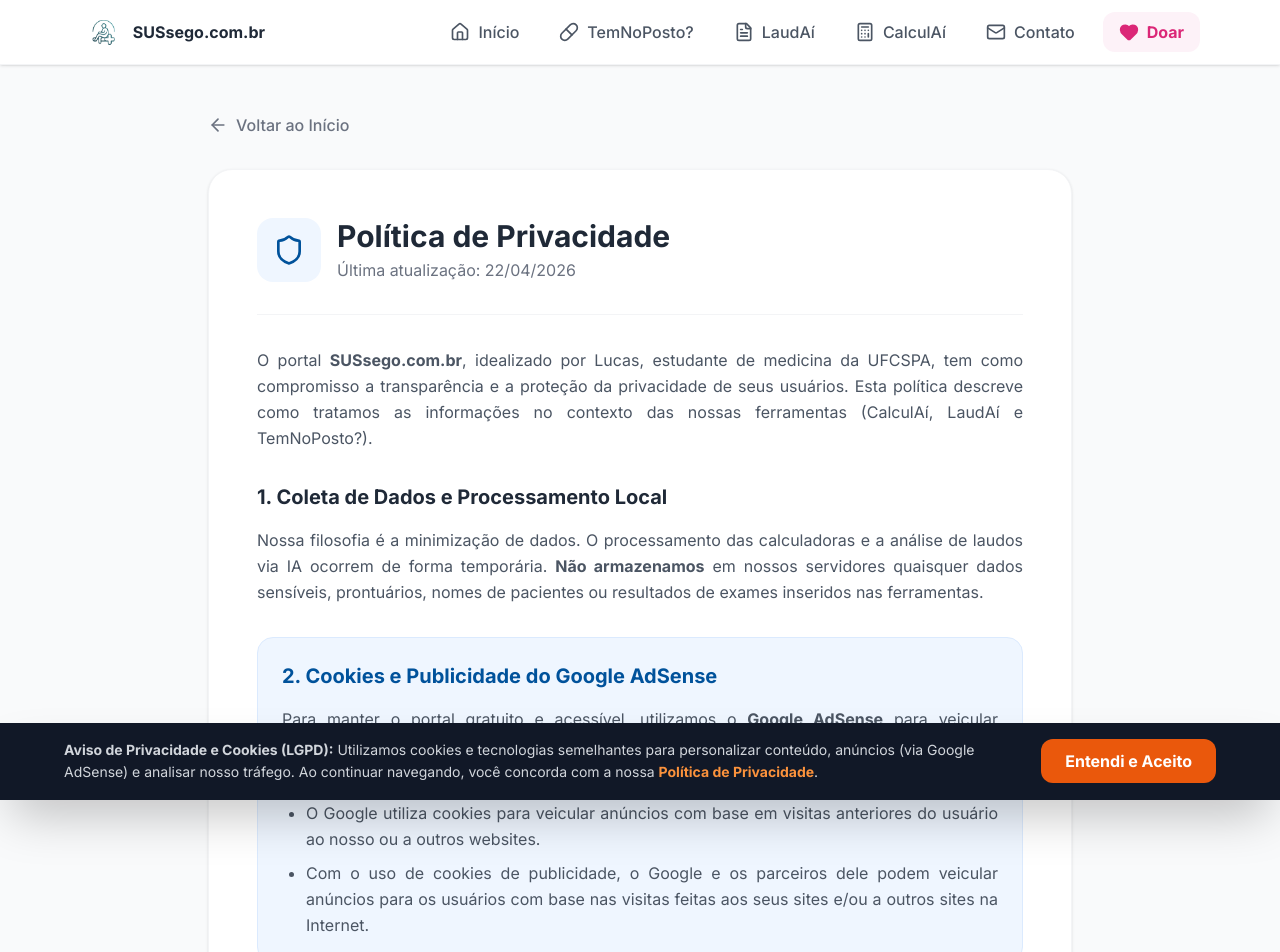
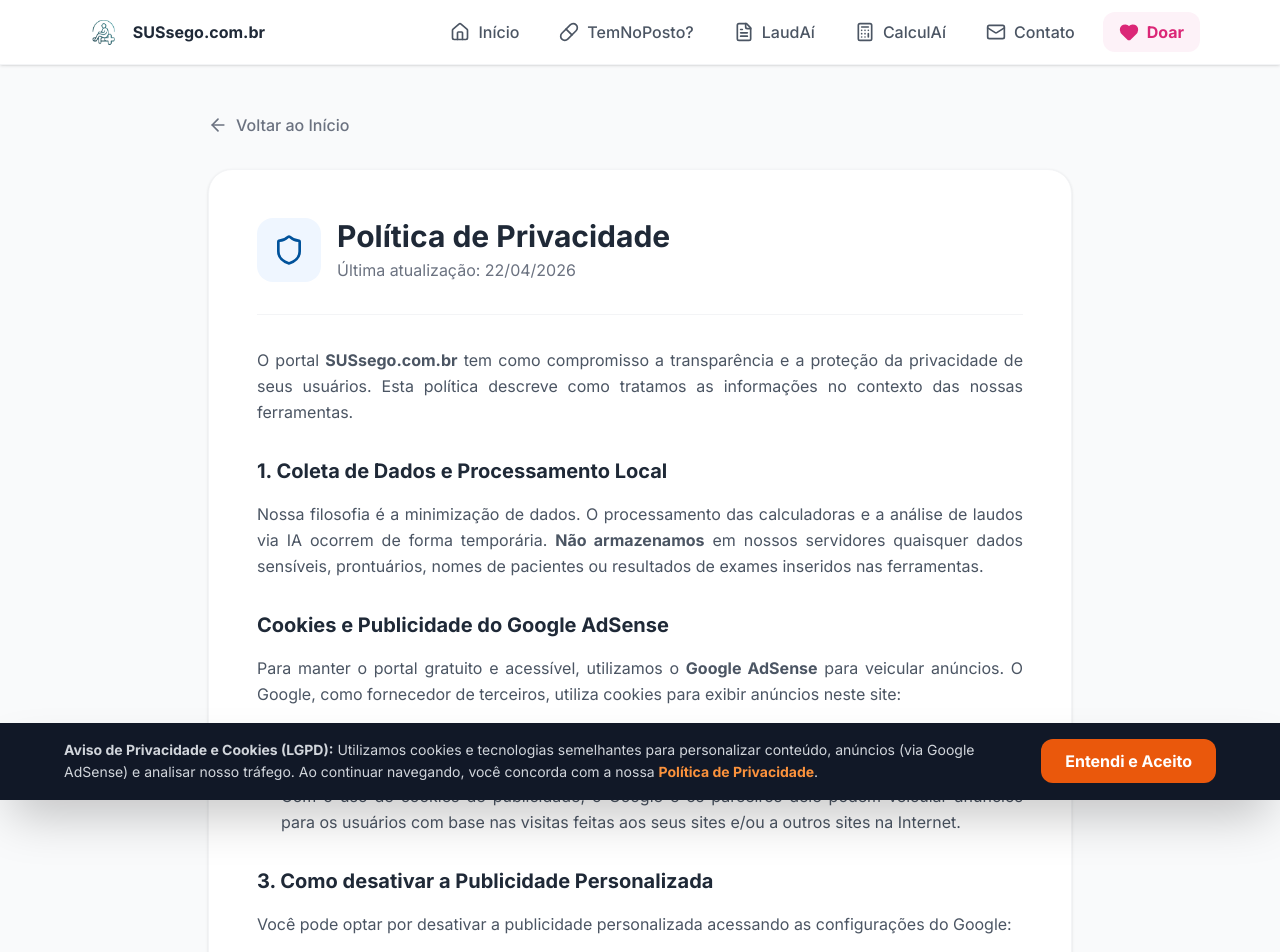
Before and after one commit to lucasvzack-sys/001, a React (Vite) app: page /privacidade in a window 1280 px wide. Shown: the top 952 px of the page. Built offline with nearby package versions, Linux system fonts and the light colour scheme.

Commit message:
Update PrivacyPolicy.tsx

```diff
--- a/src/components/PrivacyPolicy.tsx
+++ b/src/components/PrivacyPolicy.tsx
@@ -32,7 +32,7 @@ export default function PrivacyPolicy({ onNavigate }: { onNavigate: (view: any)
           <div className="space-y-8 text-gray-600 leading-relaxed text-justify">
             <section>
               <p>
-                O portal <strong>SUSsego.com.br</strong>, idealizado por Lucas, estudante de medicina da UFCSPA, tem como compromisso a transparência e a proteção da privacidade de seus usuários. Esta política descreve como tratamos as informações no contexto das nossas ferramentas (CalculAí, LaudAí e TemNoPosto?).
+                O portal <strong>SUSsego.com.br</strong> tem como compromisso a transparência e a proteção da privacidade de seus usuários. Esta política descreve como tratamos as informações no contexto das nossas ferramentas.
               </p>
             </section>
 
@@ -43,8 +43,8 @@ export default function PrivacyPolicy({ onNavigate }: { onNavigate: (view: any)
               </p>
             </section>
 
-            <section className="bg-blue-50 p-6 rounded-2xl border border-blue-100">
-              <h2 className="text-xl font-bold text-medical-blue mb-4">2. Cookies e Publicidade do Google AdSense</h2>
+             <section>
+              <h2 className="text-xl font-bold text-gray-800 mb-4"> Cookies e Publicidade do Google AdSense</h2>
               <p className="mb-4">
                 Para manter o portal gratuito e acessível, utilizamos o <strong>Google AdSense</strong> para veicular anúncios. O Google, como fornecedor de terceiros, utiliza cookies para exibir anúncios neste site:
               </p>
```
